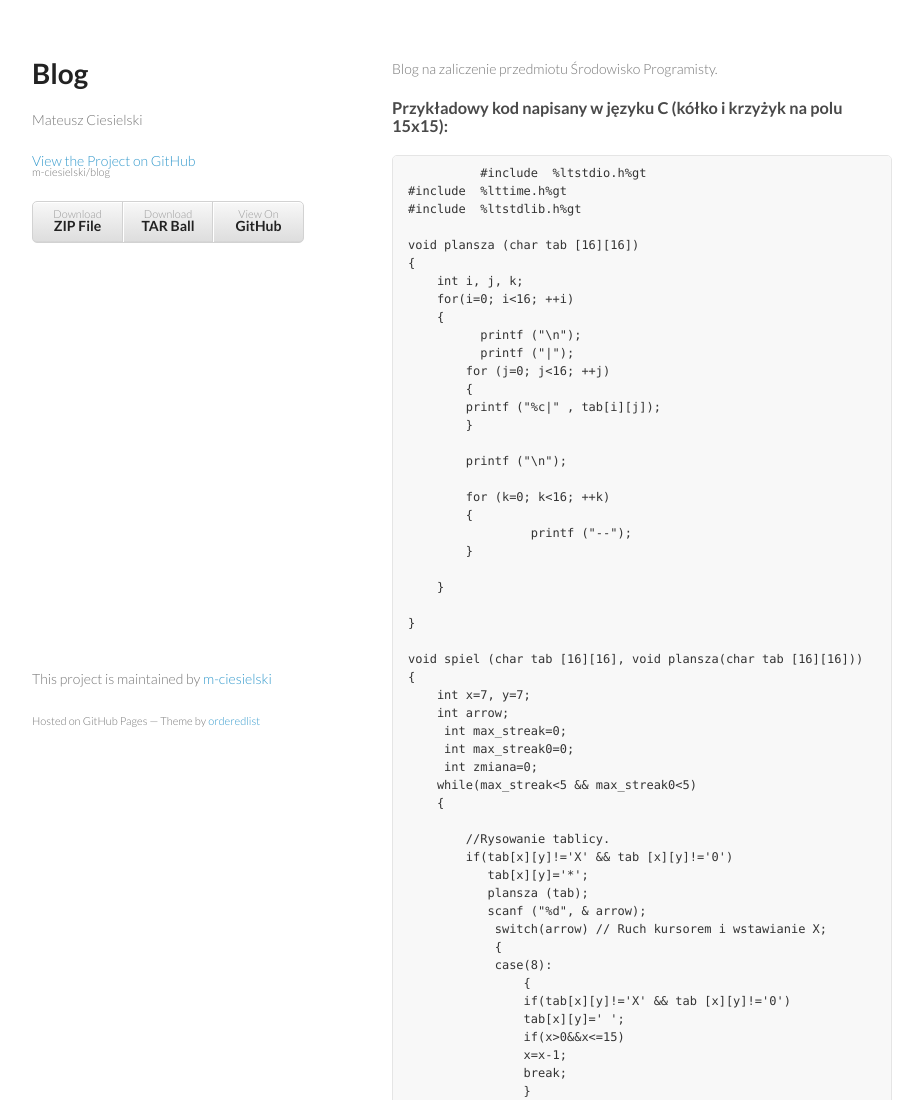
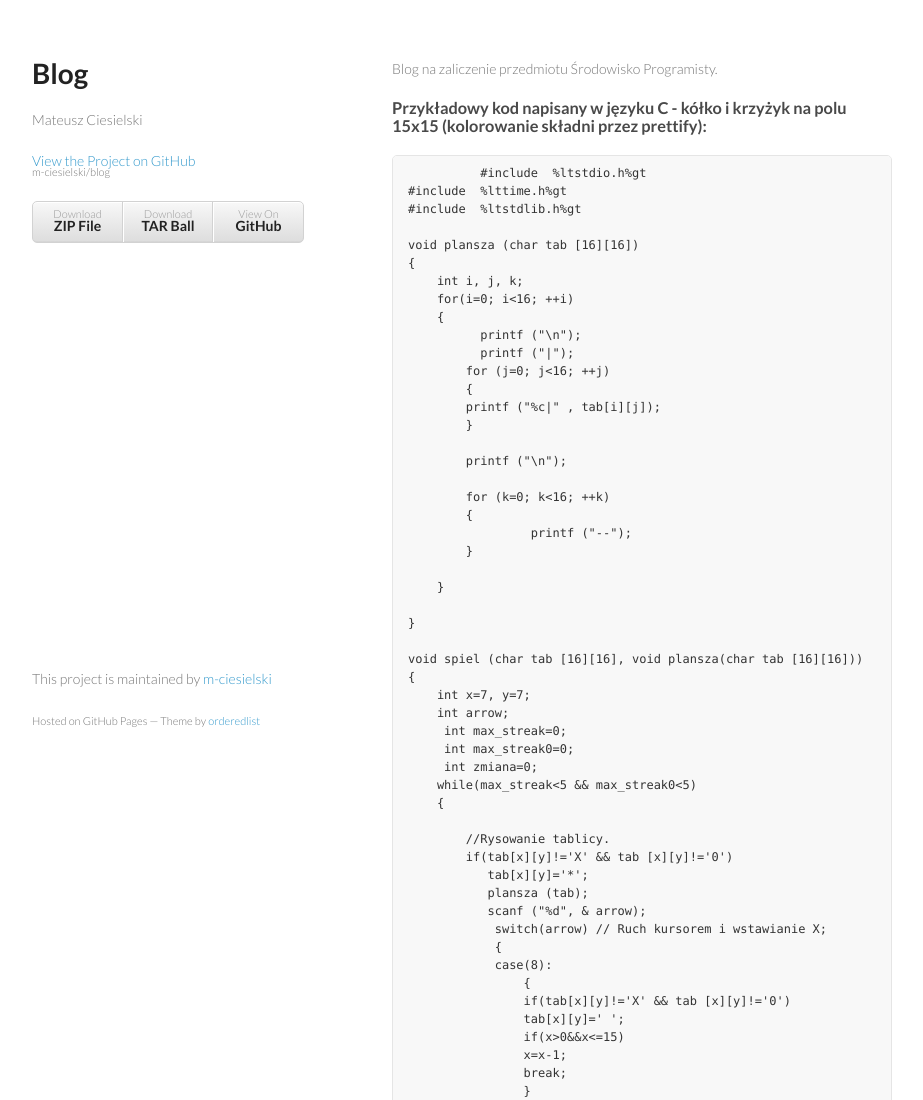
Before and after one commit to m-ciesielski/blog, a plain HTML site: page index.html in a window 1280 px wide. Shown: the top 1100 px of the page, without its empty margins (178-1101 px from the left). Drawn offline with Linux system fonts and the light colour scheme.

Commit message:
Update index.html

```diff
--- a/index.html
+++ b/index.html
@@ -30,7 +30,7 @@
       </header>
       <section>
         <p>Blog na zaliczenie przedmiotu Środowisko Programisty.</p>
-        <h3>Przykładowy kod napisany w języku C (kółko i krzyżyk na polu 15x15):</h3>
+        <h3>Przykładowy kod napisany w języku C - kółko i krzyżyk na polu 15x15 (kolorowanie składni przez prettify):</h3>
         <pre class="prettyprint">
           #include <stdio.h> %ltstdio.h%gt
 #include <time.h> %lttime.h%gt
```
